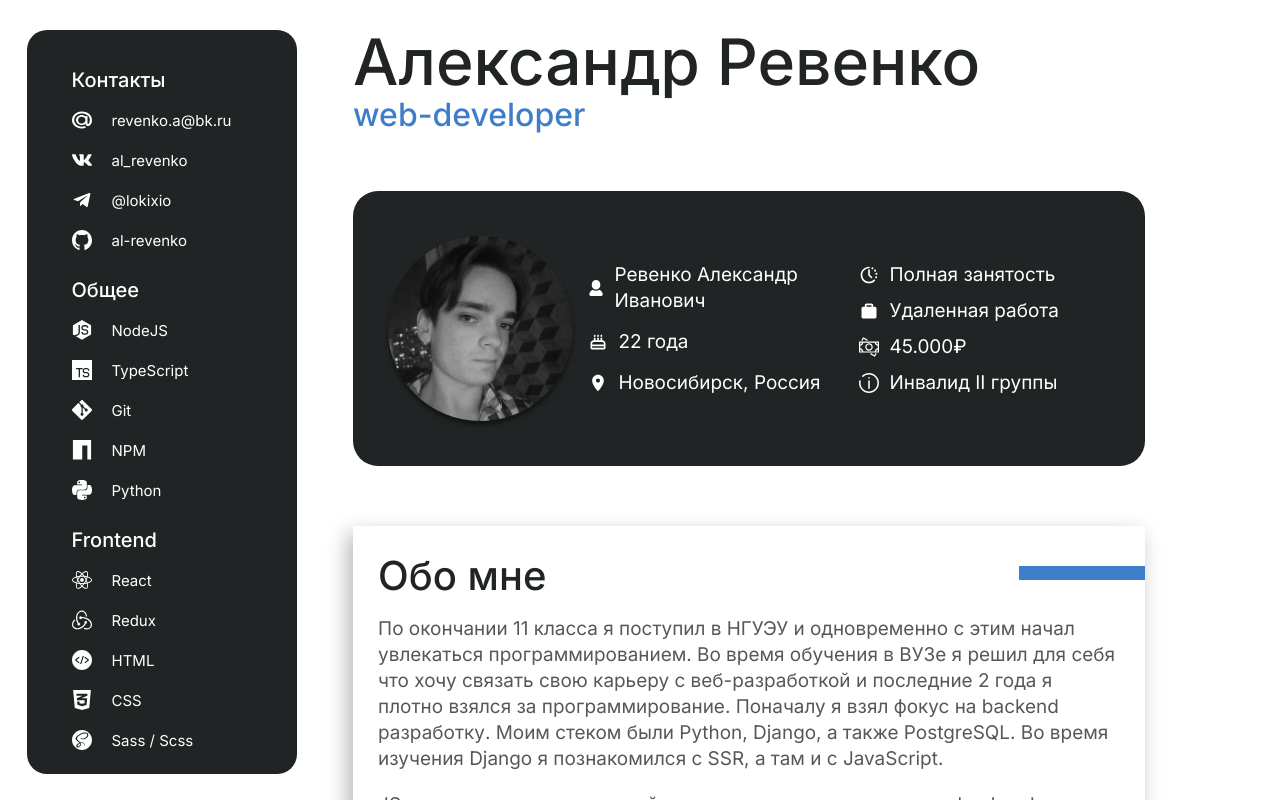
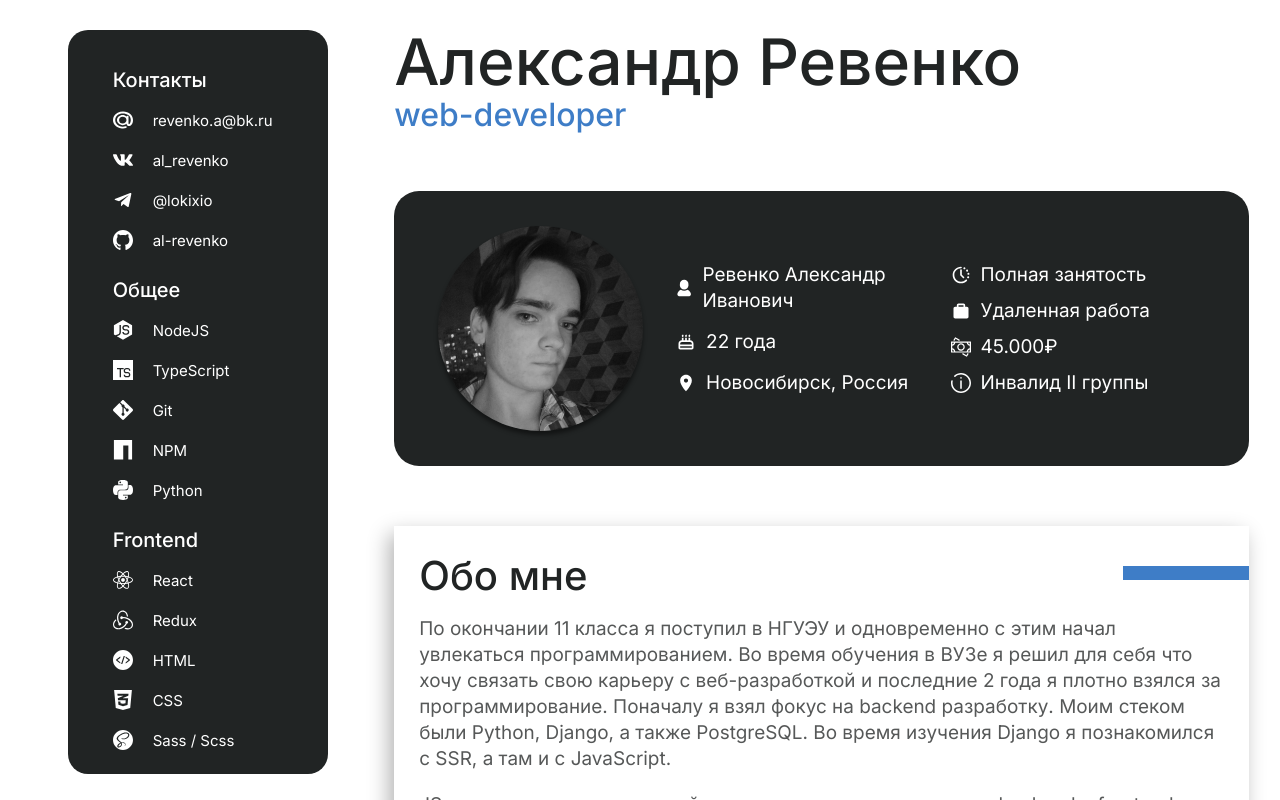
Before and after one commit to al-revenko/resume, a React (Vite) app: page / in a window 1280 px wide. Shown: the top 800 px of the page. Built offline with nearby package versions, Linux system fonts and the light colour scheme.

Commit message:
Поменял display с flex на grid в App.module.css немного изменил стили Sidebar и MainContent

```diff
--- a/src/components/App.module.scss
+++ b/src/components/App.module.scss
@@ -2,16 +2,14 @@
 @use '~/styles/breakpoints.module.scss' as *;
 
 .container {
-  display: flex;
-  flex-direction: row-reverse;
-  margin: 0 auto;
-  padding: 0 4%;
-  justify-content: center;
-  gap: 5%;
-  padding-right: 10vw;
-  padding-left: 20px;
+  margin: 0 2%;
+  display: grid;
+  gap: 2%;
+  grid-template-columns: 2fr 5fr;
+  grid-template-areas: "sidebar main";
 
-  @media screen and (max-width: $width-laptop) {
-    padding: 0;
+  @media screen and (max-width: $width-laptop ) {
+    display: flex;
+    justify-content: center;
   }
 }
--- a/src/components/main-content/MainContent.module.scss
+++ b/src/components/main-content/MainContent.module.scss
@@ -2,8 +2,10 @@
 @use '~/styles/breakpoints.module.scss' as *;
 
 .container {
+  grid-area: main;
+
   display: flex;
-  width: 70%;
+  width: 100%;
   max-width: 855px;
   margin-top: 30px;
   flex-direction: column;
--- a/src/components/sidebar/Sidebar.module.scss
+++ b/src/components/sidebar/Sidebar.module.scss
@@ -2,17 +2,20 @@
 @use '~/styles/breakpoints.module.scss' as *;
 
 .container {
+  justify-self: center;
+  grid-area: sidebar;
+
   display: flex;
   flex-direction: column;
   gap: 30px;
   padding: 15px 10px;
   background-color: $theme-color-1;
-  width: 270px;
+  width: 100%;
+  max-width: 260px;
   max-height: 93vh;
   position: sticky;
   top: 30px;
   border-radius: 20px;
-  align-self: flex-start;
 
   @media screen and (max-width: $width-laptop){
     display: none;
```
